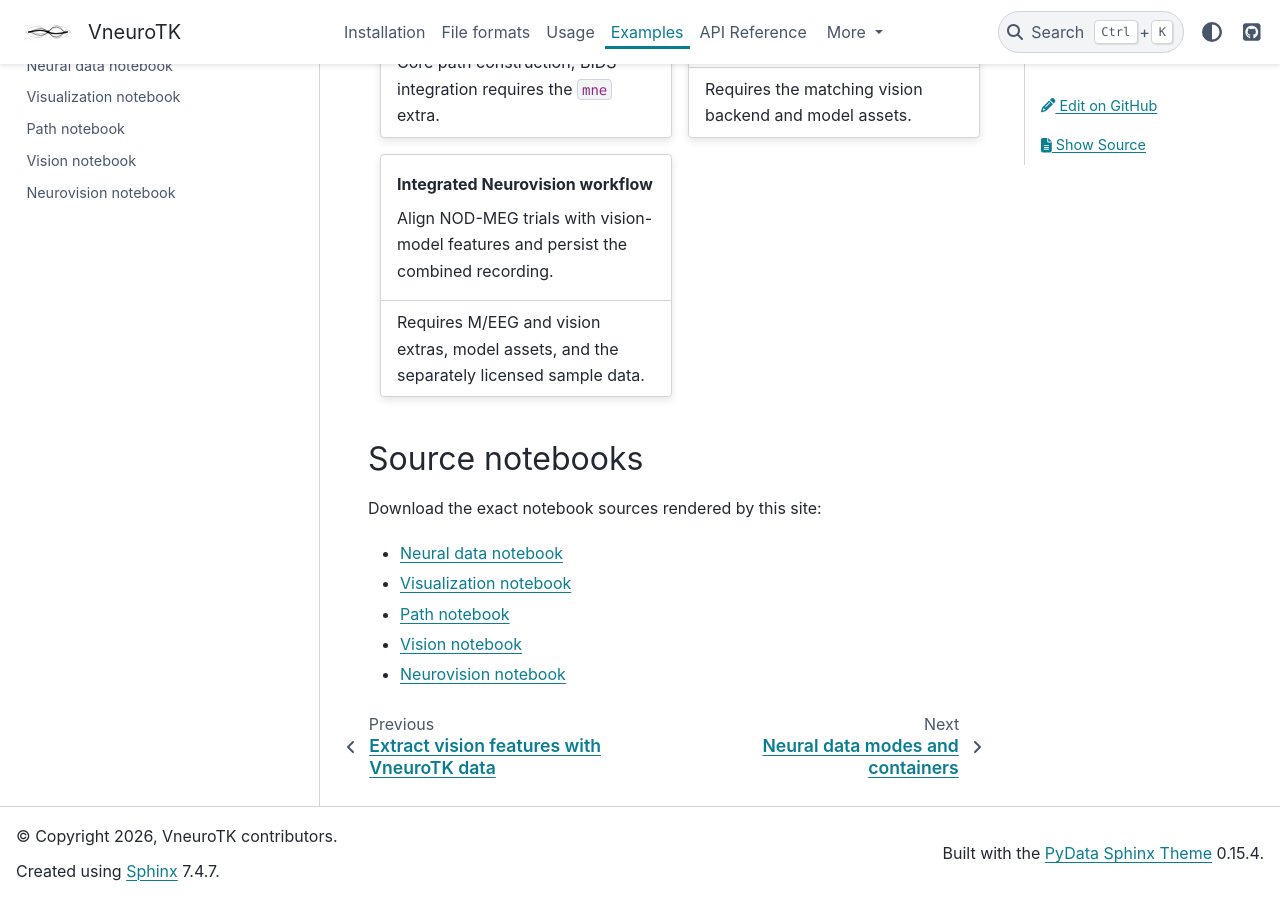
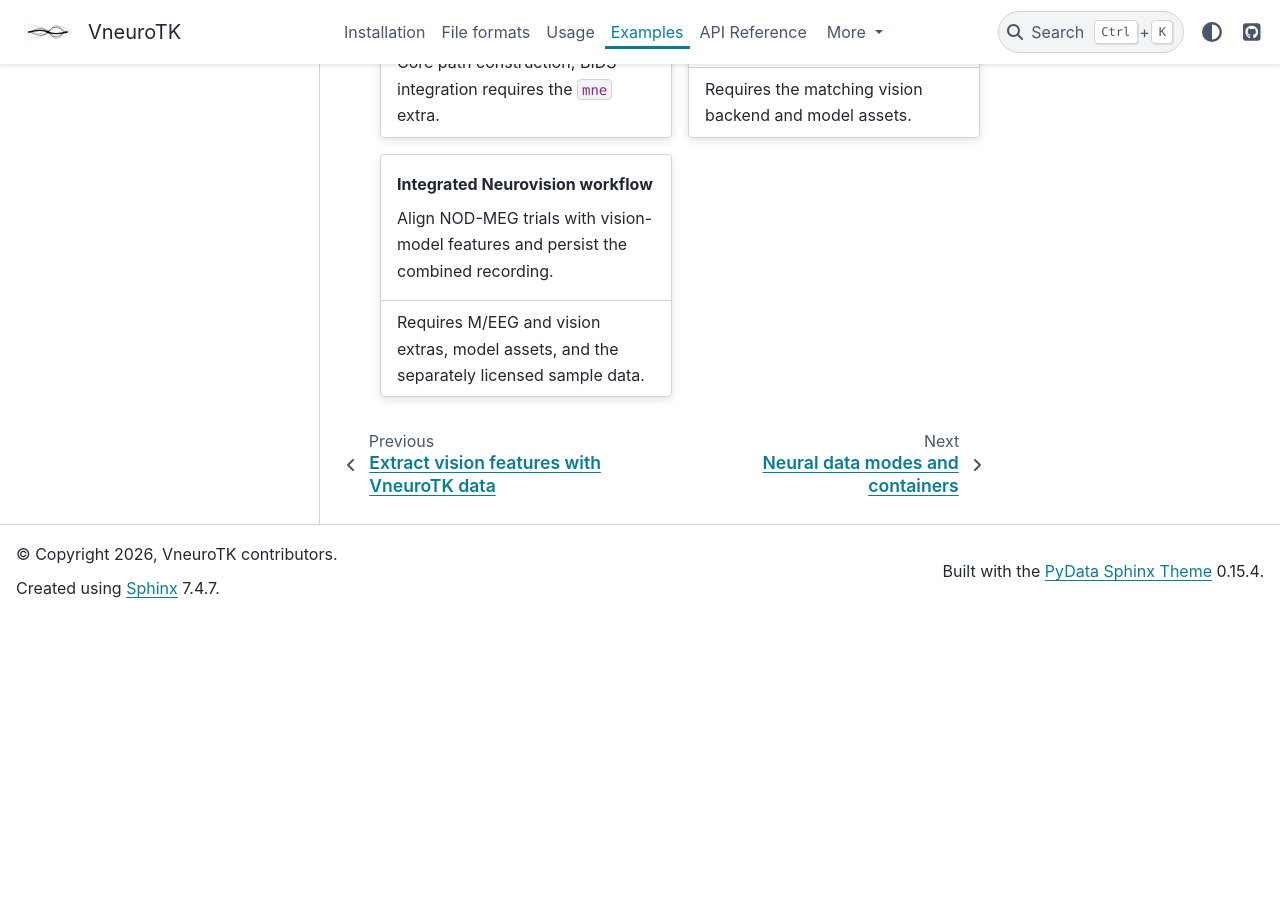
Before and after one commit to colehank/VneuroTK, a Sphinx documentation site: the page built from docs/examples.md, in a window 1280 px wide and 900 px high, scrolled down 752 px. Built offline with Sphinx 7.4.7 and the PyData theme 0.15.4, drawn with Linux system fonts in a browser that asks for light colours; after the commit the page ends 1370 px from its top, so only the background shows below that.

Commit message:
docs: render notebooks without download artifacts

```diff
--- a/docs/examples.md
+++ b/docs/examples.md
@@ -45,13 +45,3 @@
 Requires M/EEG and vision extras, model assets, and the separately licensed sample data.
 :::
 ::::
-
-## Source notebooks
-
-Download the exact notebook sources rendered by this site:
-
-- <a href="../example_ipynb/data.ipynb" download>Neural data notebook</a>
-- <a href="../example_ipynb/viz.ipynb" download>Visualization notebook</a>
-- <a href="../example_ipynb/path.ipynb" download>Path notebook</a>
-- <a href="../example_ipynb/vision.ipynb" download>Vision notebook</a>
-- <a href="../example_ipynb/neurovision.ipynb" download>Neurovision notebook</a>
```
Also changed, not shown: docs/api/viz.md (+2 -2 lines), docs/index.md (+1 -1 lines), docs/installation.md (+2 -2 lines), docs/usage.md (+1 -1 lines), docs/example_ipynb/data.ipynb, docs/example_ipynb/neurovision.ipynb, docs/example_ipynb/path.ipynb, docs/example_ipynb/vision.ipynb, docs/example_ipynb/viz.ipynb, docs/usage/data.ipynb, docs/usage/path.ipynb, docs/usage/vision_alone.ipynb, docs/usage/vision_models.ipynb, docs/usage/vision_union.ipynb, 1 more files, 3 other files.
